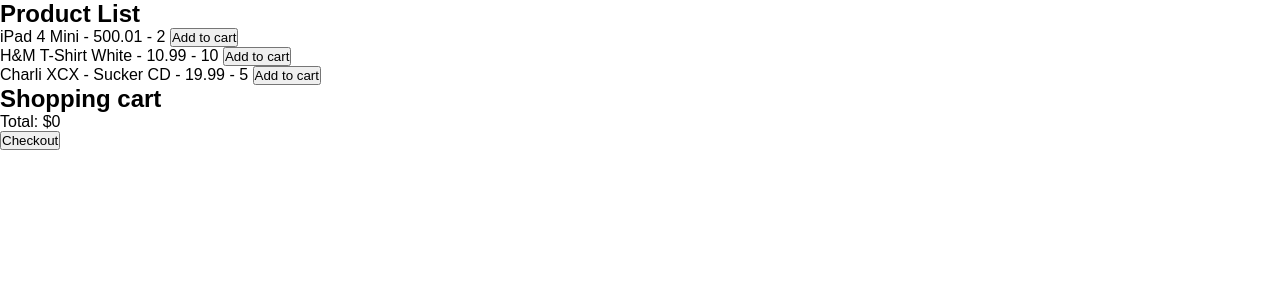
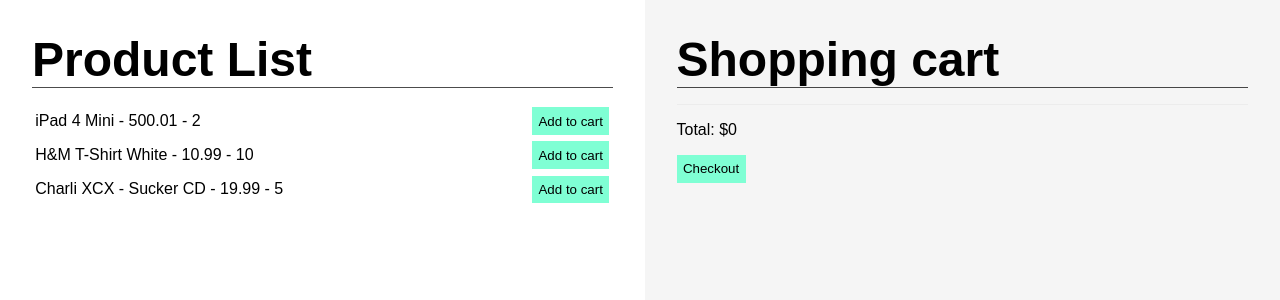
Before and after one commit to niyorn/VuexShoppingCart, a Vue app: page / in a window 1280 px wide. Shown: the top 300 px of the page. Built offline with nearby package versions, Linux system fonts and the light colour scheme; the HTML template or start-up script is replaced by a standard one.

Commit message:
Add styling to application

```diff
--- a/src/App.vue
+++ b/src/App.vue
@@ -25,7 +25,21 @@
   box-sizing: border-box;
 }
 
+html, body {
+  height: 100%;
+}
+
 #app {
   font-family: sans-serif;
+  display: grid;
+  grid-template-areas: "product cart";
+  height: 100%;
+}
+
+@media screen and (max-width: 47em){
+  #app {
+    grid-template-areas: "product"
+                         "cart"
+  };
 }
 </style>
--- a/src/components/ProductList.vue
+++ b/src/components/ProductList.vue
@@ -1,8 +1,8 @@
 <template>
-    <section>
+    <section class="product-list-container">
         <h1>Product List</h1>
         <loader v-if="loading"/>
-        <ul v-else>
+        <ul v-else class="product-container">
             <li v-for="product in products" :key="product.id">
                 {{product.title}} - {{product.price}} - {{product.inventory}}
                 <button
@@ -50,11 +50,32 @@
 </script>
 
 <style scoped>
-    .loader {
-        height: 4rem;
-        width: 4rem;
-        background-color: red;
+    .product-list-container {
+        grid-area: product;
+        padding: 2rem;
     }
 
+    h1 {
+        font-size: 3em;
+        border-bottom: solid 0.1rem rgba(0, 0, 0, 0.7);
+        margin-bottom: 1rem;
+    }
 
+    .product-container {
+        list-style: none;
+    }
+
+    .product-container li {
+        padding: 0.2rem;
+        display: flex;
+        flex-wrap: wrap;
+        align-items: center;
+    }
+
+    .product-container li button {
+        margin-left: auto;
+        padding: 0.4rem;
+        border: none;
+        background-color: aquamarine;
+    }
 </style>
--- a/src/components/ShoppingCart.vue
+++ b/src/components/ShoppingCart.vue
@@ -1,7 +1,7 @@
 <template>
-    <section>
+    <section class="cart-container">
         <h1>Shopping cart</h1>
-        <ul>
+        <ul class="product-container">
             <li v-for="product in products" :key="product.id">
                 {{product.title}}
                 -
@@ -9,11 +9,11 @@
                 -
                 {{product.quantity}}
             </li>
-            <p>
+            <p class="total">
                 Total: ${{total}}
             </p>
 
-            <button v-on:click="checkout">Checkout</button>
+            <button v-on:click="checkout" class="checkout">Checkout</button>
             <p v-if="this.$store.state.cart.checkoutStatus">{{this.$store.state.cart.checkoutStatus}}</p>
         </ul>
     </section>
@@ -37,6 +37,41 @@
     }
 </script>
 
-<style>
+<style scoped>
+    .cart-container {
+        grid-area: cart;
+        background-color: rgb(245, 245, 245);
+        padding: 2rem;
+    }
 
+    h1 {
+        font-size: 3em;
+        border-bottom: solid 0.1rem rgb(70, 70, 70);
+        margin-bottom: 1rem;
+    }
+
+    .product-container {
+        list-style: none;
+    }
+
+    .product-container li {
+        padding: 0.2rem;
+        display: flex;
+        flex-wrap: wrap;
+        align-items: center;
+    }
+
+    .total {
+        margin-top: 1rem;
+        margin-bottom: 1rem;
+        padding-top: 1rem;
+        border-top: solid 0.1rem rgb(236, 236, 236);
+    }
+
+    .checkout {
+        padding: 0.4rem;
+        margin-bottom: 1rem;
+        border: none;
+        background-color: aquamarine;
+    }
 </style>
```
